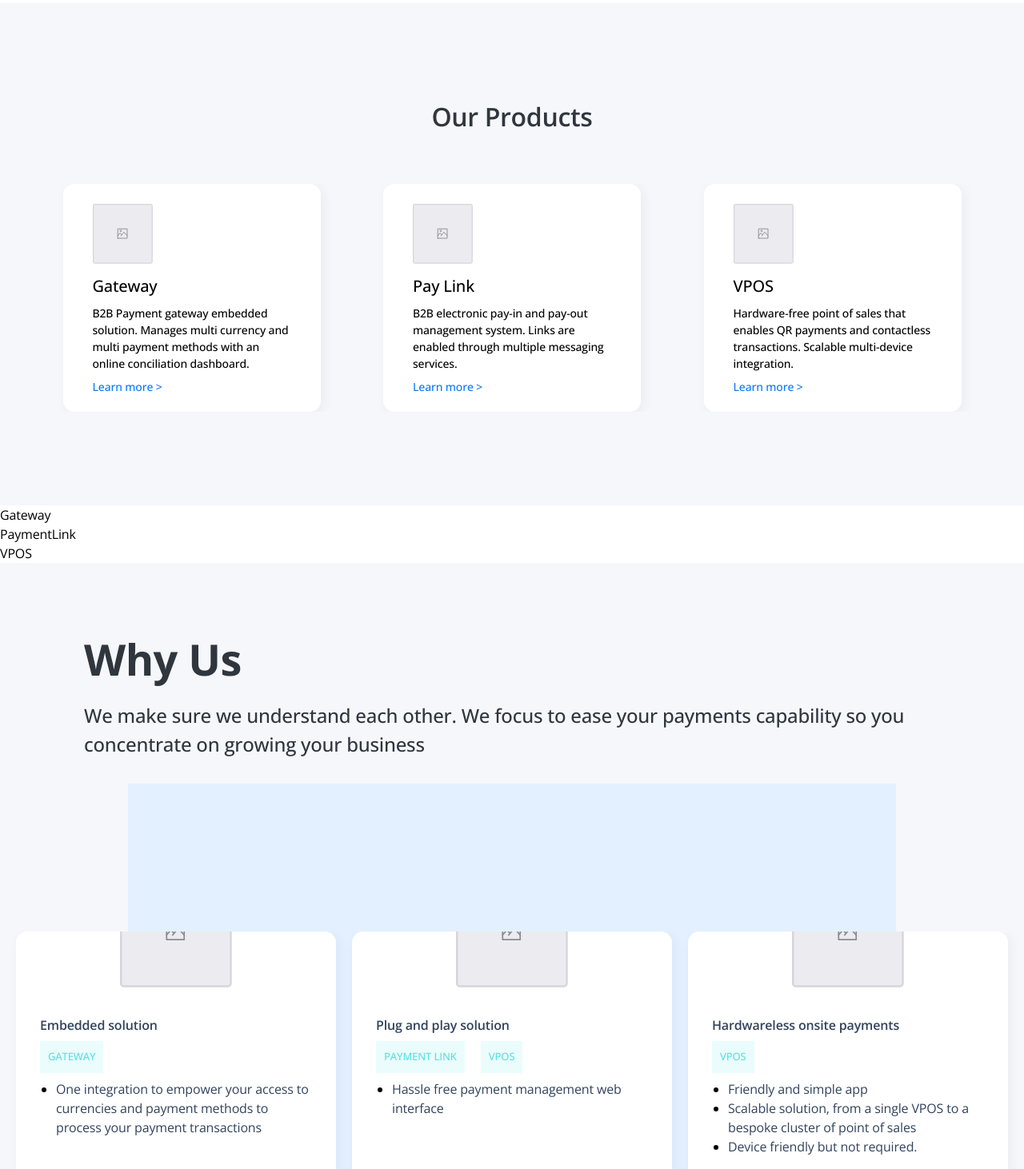
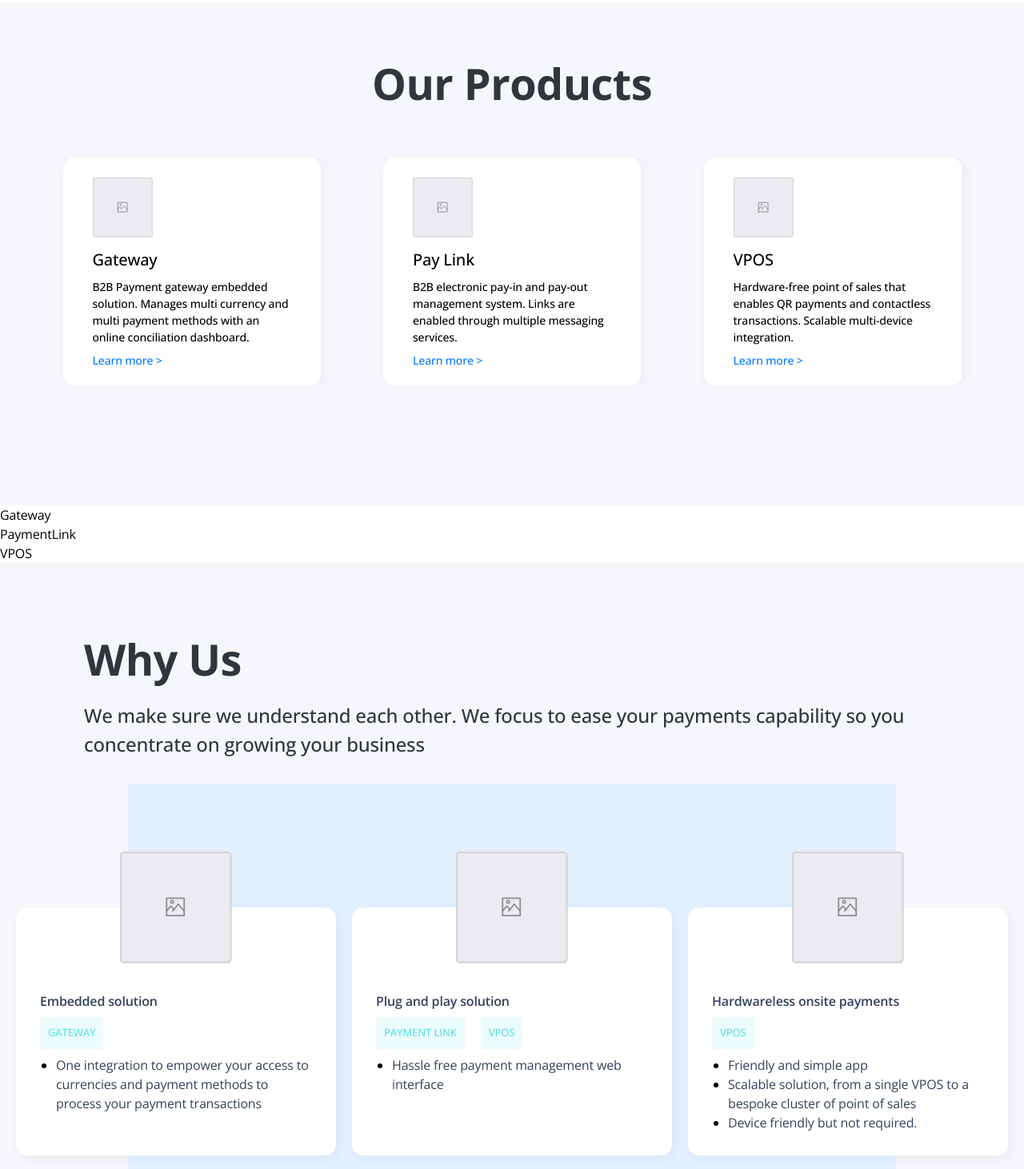
Before and after one commit to rramirezgit/website-luka, a React (Create React App) app: page / in a window 1280 px wide. Shown: the part 1060-2522 px from the top of the page at 80% size. Built offline with nearby package versions, Linux system fonts and the light colour scheme.

Commit message:
Carousel images fixed for why us, Css fixes for Why us and OurProducts

```diff
--- a/src/components/carousel/carousel.module.css
+++ b/src/components/carousel/carousel.module.css
@@ -1,5 +1,4 @@
 .container {
-    margin-top: 60px;
     overflow-x: scroll;
     scroll-behavior: smooth;
     padding: 0 8px;
@@ -11,7 +10,8 @@
 }
 
 .button-container {
-    margin-top: 60px;
+    margin-top: 45px;
+    margin-bottom: 55px;
 }
 
 .figure {
--- a/src/components/carousel/index.tsx
+++ b/src/components/carousel/index.tsx
@@ -1,4 +1,3 @@
-import { useEffect } from 'react'
 import clsx from 'clsx'
 import lukaCSS from 'styles/luka.module.css'
 import carouselCSS from './carousel.module.css'
@@ -8,9 +7,10 @@ import { Box } from '@mui/material'
 interface CarouselProps {
   children: JSX.Element[]
   id: string
+  height: string
 }
 
-const Carousel = ({ children, id }: CarouselProps): JSX.Element => {
+const Carousel = ({ children, id, height }: CarouselProps): JSX.Element => {
   const checkViewPort = (): void => {
     for (let index = 0; index < children.length; index++) {
       const card = document
@@ -53,10 +53,6 @@ const Carousel = ({ children, id }: CarouselProps): JSX.Element => {
       checkViewPort()
     }, 400)
   }
-  useEffect(() => {
-    checkViewPort()
-    // eslint-disable-next-line react-hooks/exhaustive-deps
-  }, [])
 
   return (
     <Box>
@@ -67,8 +63,10 @@ const Carousel = ({ children, id }: CarouselProps): JSX.Element => {
         className={clsx(lukaCSS['flex-row'], carouselCSS.container)}
         sx={{
           alignItems: {
+            xs: 'flex-end',
             md: 'center'
           },
+          height: `${height}`,
           justifyContent: {
             md: 'space-evenly'
           },
--- a/src/pages/landing/ourProducts/index.tsx
+++ b/src/pages/landing/ourProducts/index.tsx
@@ -33,17 +33,28 @@ const OurProducts = (): JSX.Element => {
     <Box
       className={
         clsx(ourProductsCSS['ourproducts-container'],
-          lukaCSS['flex-column'],
-          lukaCSS['vertical-horizontal-center']
+          lukaCSS['flex-column']
         )
       }
+      sx={{
+        padding: {
+          xs: '53px 0 25px 0',
+          md: '60px 0 150px 0'
+        }
+      }}
     >
       <Typography
         className={ourProductsCSS.title}
+        sx={{
+          fontSize: {
+            xs: '40px',
+            md: '54px'
+          }
+        }}
       >
         Our Products
       </Typography>
-      <Carousel id={crypto.randomUUID()}>
+      <Carousel height='auto' id={crypto.randomUUID()}>
         {
           cardsInfo.map((card) => {
             return (
--- a/src/pages/landing/ourProducts/ourProducts.module.css
+++ b/src/pages/landing/ourProducts/ourProducts.module.css
@@ -3,11 +3,11 @@
     background-color: var(--bg-gray);
     width: 100%;
     align-items: center;
+    justify-content: space-between;
     overflow: hidden;
 }
 
 .title {
-    font-size: 32px !important;
     color: var(--dark-gray-text) !important;
-    font-weight: 600 !important;
+    font-weight: bold !important;
 }
--- a/src/pages/landing/whyUs/index.tsx
+++ b/src/pages/landing/whyUs/index.tsx
@@ -111,14 +111,14 @@ const WhyUs = (): JSX.Element => {
             md: '75%'
           },
           maxWidth: {
-            md: '1035px'
+            md: '1100px'
           },
           display: 'flex',
           alignItems: 'center',
           justifyContent: 'center'
         }}
       >
-        <Carousel id={crypto.randomUUID()}>
+        <Carousel height='500px' id={crypto.randomUUID()}>
           {
             cardsInfo.map((card) => {
               return (
```
